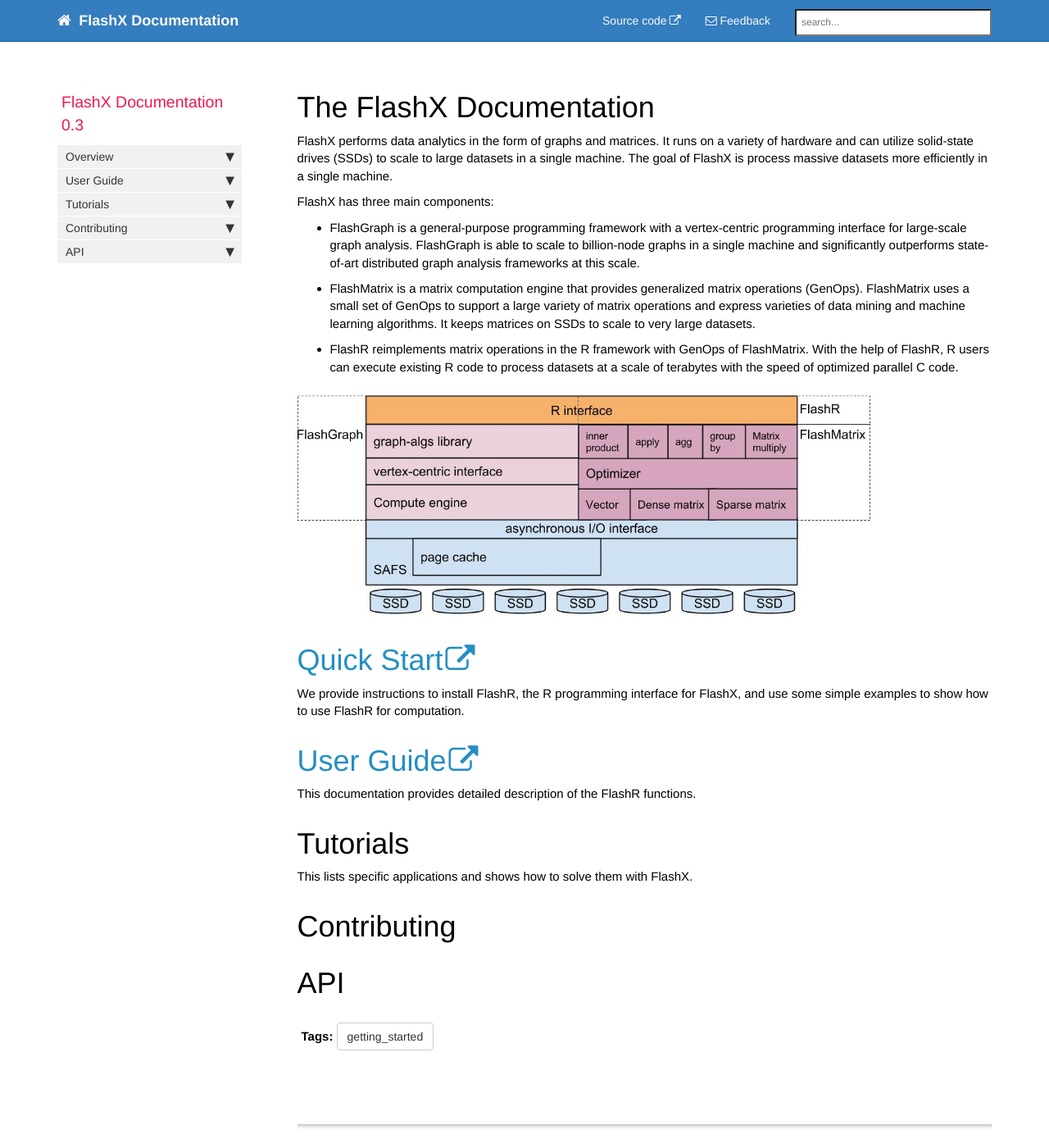
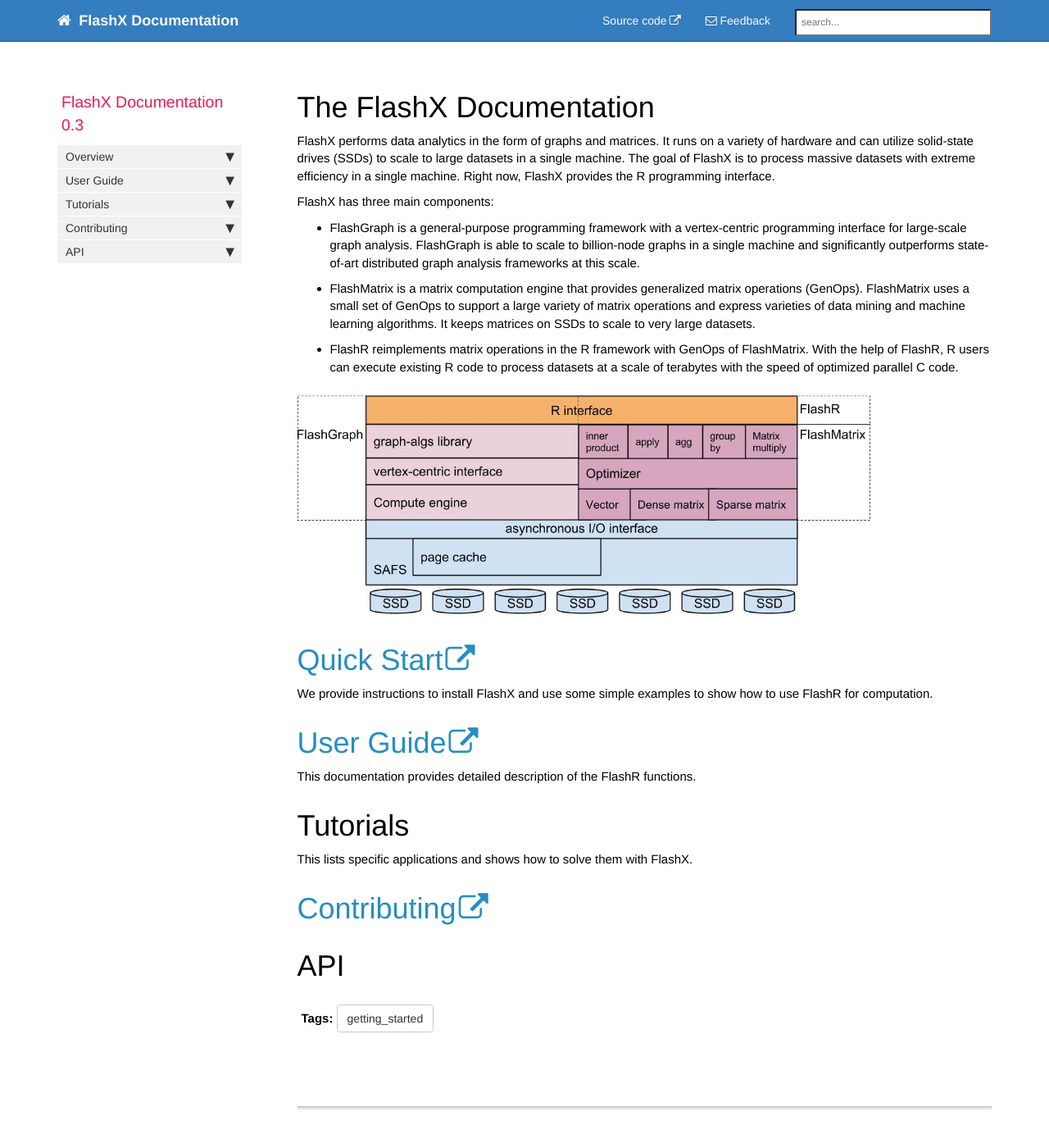
Before and after one commit to flashxio/FlashX-doc, a Jekyll site: the page built from index.md, in a window 1280 px wide and 1400 px high. Shown: the whole window at 82% size. Built offline with Jekyll 4.4.1, drawn with Linux system fonts in a browser that asks for light colours; nearby versions of some CDN libraries; comment, search, counter and statistics services are not loaded.

Commit message:
Update index.md

```diff
--- a/index.md
+++ b/index.md
@@ -9,8 +9,9 @@ summary:
 
 FlashX performs data analytics in the form of graphs and matrices. It runs
 on a variety of hardware and can utilize solid-state drives (SSDs) to scale
-to large datasets in a single machine. The goal of FlashX is process massive
-datasets more efficiently in a single machine.
+to large datasets in a single machine. The goal of FlashX is to process massive
+datasets with extreme efficiency in a single machine. Right now, FlashX
+provides the R programming interface.
 
 FlashX has three main components:
 
@@ -31,8 +32,7 @@ code.
 
 # [Quick Start](https://flashxio.github.io/FlashX-doc/FlashX-Quick-Start-Guide.html)
 
-We provide instructions to install FlashR, the R programming interface
-for FlashX, and use some simple examples to show how to use FlashR for computation.
+We provide instructions to install FlashX and use some simple examples to show how to use FlashR for computation.
 
 # [User Guide](https://flashxio.github.io/FlashX-doc/FlashMatrix-user-guide.html)
 
@@ -42,6 +42,6 @@ This documentation provides detailed description of the FlashR functions.
 
 This lists specific applications and shows how to solve them with FlashX.
 
-# Contributing
+# [Contributing](https://flashxio.github.io/FlashX-doc/Contributing.html)
 
 # API
```
